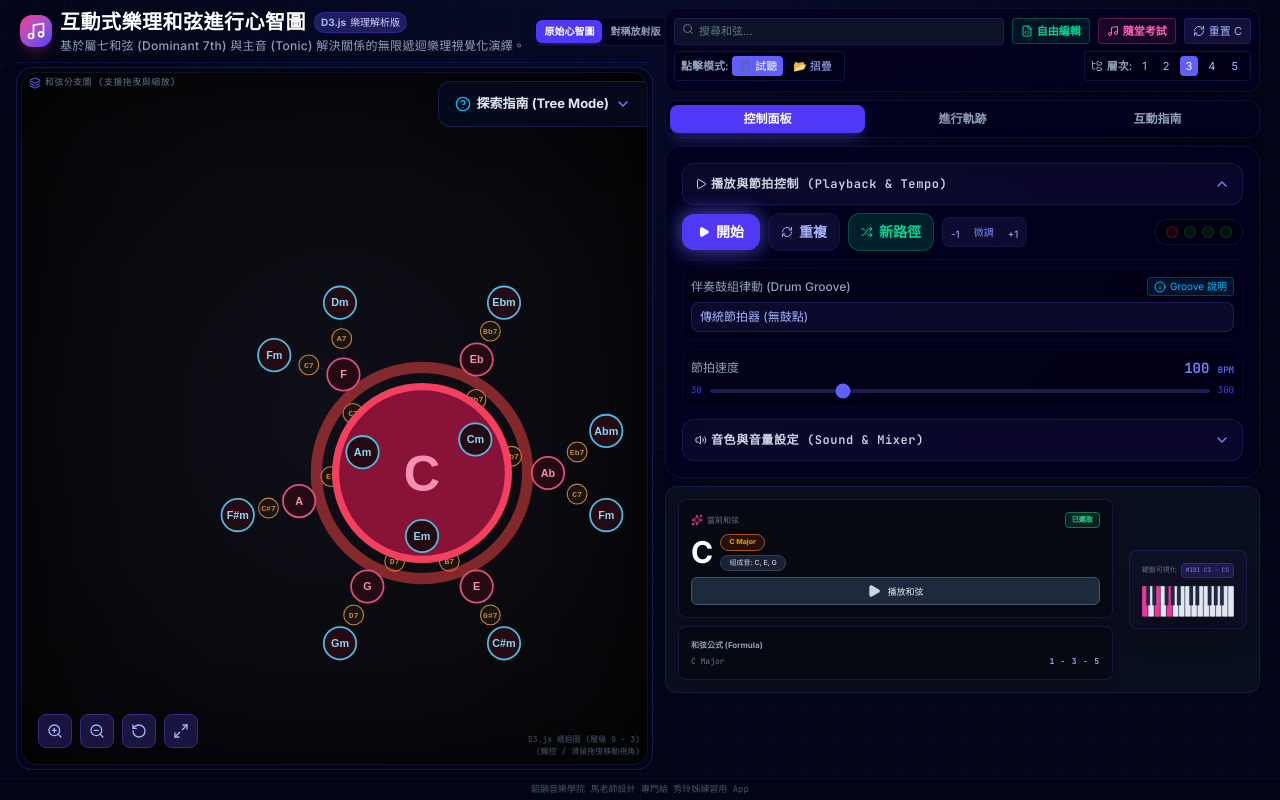
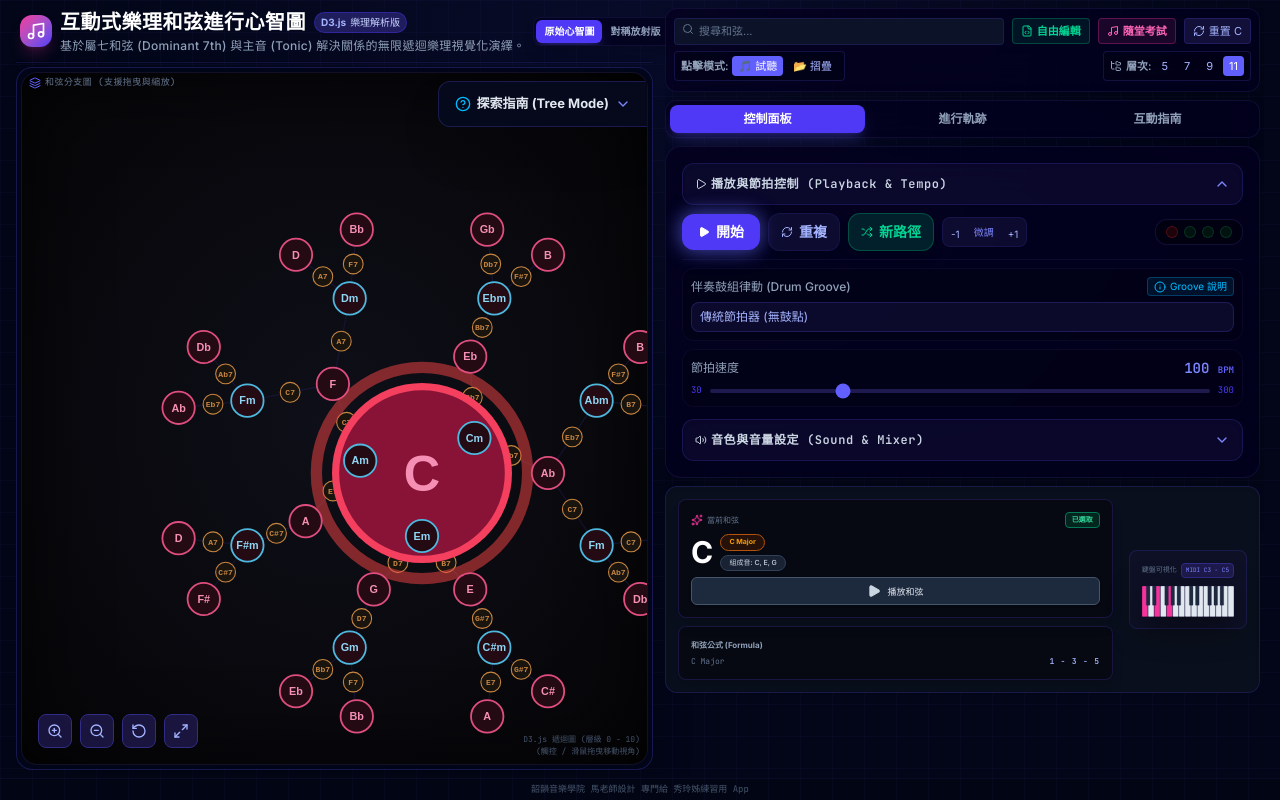
Before and after one commit to AymiMensa/ChordTree, a React (Vite) app: page / in a window 1280 px wide. Built offline with nearby package versions, Linux system fonts and the light colour scheme.

Commit message:
chore: update Variant B chord tree logic and update README

```diff
--- a/src/App.tsx
+++ b/src/App.tsx
@@ -56,8 +56,8 @@ function generateRandomProgression(
 }
 
 export default function App() {
-  const [layers, setLayers] = useState<number>(3);
-  const maxDepth = useMemo(() => layers, [layers]);
+  const [layers, setLayers] = useState<number>(11);
+  const maxDepth = useMemo(() => layers - 1, [layers]);
   const [collapsedNodes, setCollapsedNodes] = useState<Set<string>>(new Set());
   const [interactionMode, setInteractionMode] = useState<"play" | "fold">("play");
   const [activeTab, setActiveTab] = useState<"controls" | "path" | "guide">("controls");
@@ -72,7 +72,8 @@ export default function App() {
 
   const rootTree = useMemo(() => {
     if (treeVariant === "B") return buildChordTreeB(maxDepth);
-    return buildChordTree(maxDepth);
+    // Variant A grows exponentially, so we clamp its depth to prevent performance issues
+    return buildChordTree(Math.min(maxDepth, 4));
   }, [maxDepth, treeVariant]);
 
   const CHORD_NODES = useMemo(() => flattenTree(rootTree), [rootTree]);
@@ -701,7 +702,7 @@ export default function App() {
                 <div className="flex items-center gap-0.5 sm:gap-1 bg-black/20 border border-indigo-900/40 px-1 sm:px-1.5 py-0.5 sm:py-1 rounded text-[9px] sm:text-[11px] text-indigo-300 whitespace-nowrap shrink-0">
                   <FolderTree className="w-2.5 h-2.5 sm:w-3 sm:h-3 hidden sm:block text-slate-400" />
                   <span className="font-semibold text-slate-400">層次:</span>
-                  {[1, 2, 3, 4, 5].map(d => (
+                  {[5, 7, 9, 11].map(d => (
                     <button
                       key={d}
                       onClick={() => {
@@ -710,7 +711,7 @@ export default function App() {
                         handleReset();
                       }}
                       className={`px-1 sm:px-1.5 py-0.5 rounded transition-all ${layers === d ? "bg-indigo-500 text-white shadow-sm" : "hover:bg-indigo-900/60"}`}
-                      title={`切換顯示層數至 ${d}`}
+                      title={`切換顯示層數至 ${d} 層`}
                     >
                       {d}
                     </button>
--- a/src/chordsData.ts
+++ b/src/chordsData.ts
@@ -264,13 +264,8 @@ function getMaj3UpB(note: string) {
   return getNoteB(getIndexB(note) + 4);
 }
 
-/**
- * Builds the symmetrical Variant B chord progression tree.
- * Root -> Dom -> Major/Minor -> Dom -> ...
- */
 export function buildChordTreeB(maxDepth: number = 4): ChordTreeNode {
-  function recurseB(name: string, type: 'major' | 'minor' | 'dominant' | 'Root', depth: number, parentId: string | null, parentPath: string[]): ChordTreeNode {
-    // Map internal type 'Root' to 'major' for rendering, but we keep track logically.
+  function recurseB(name: string, type: 'major' | 'minor' | 'dominant' | 'Root', depth: number, state: string, parentId: string | null, parentPath: string[]): ChordTreeNode {
     const renderType = type === 'Root' ? 'major' : type;
     const currentId = parentId ? `${parentId}-${name}` : `root-${name}`;
     const currentPath = [...parentPath, name];
@@ -287,42 +282,121 @@ export function buildChordTreeB(maxDepth: number = 4): ChordTreeNode {
 
     if (depth >= maxDepth) return node;
 
-    let childrenConfigs: { name: string, t: 'major' | 'minor' | 'dominant' }[] = [];
+    const getMinor = (n: string, interval: number) => getNoteB(getIndexB(n) + interval) + 'm';
+    const getMajor = (n: string, interval: number) => getNoteB(getIndexB(n) + interval);
+    const rootName = name.replace('m', '').replace('7', '');
 
-    if (type === 'Root') {
-      childrenConfigs = [
-        { name: 'E7', t: 'dominant' },
-        { name: 'B7', t: 'dominant' },
-        { name: 'G7', t: 'dominant' }
-      ];
+    if (type === 'Root' || type === 'major' || type === 'minor') {
+        let targets: { name: string, t: 'major' | 'minor', s: string }[] = [];
+
+        switch (state) {
+            case 'ROOT':
+                targets = [
+                    { name: rootName + 'm', t: 'minor', s: 'N' },
+                    { name: getMinor(rootName, 4), t: 'minor', s: 'E' }, // iii
+                    { name: getMajor(rootName, 5), t: 'major', s: 'S' }, // IV
+                    { name: getMinor(rootName, 9), t: 'minor', s: 'W' }  // vi
+                ];
+                break;
+            case 'N':
+                targets = [
+                    { name: getMajor(rootName, 3), t: 'major', s: 'NE_N' }, // III
+                    { name: getMinor(rootName, 5), t: 'minor', s: 'N' },    // iv
+                    { name: getMajor(rootName, 8), t: 'major', s: 'NW' }    // VI
+                ];
+                break;
+            case 'E':
+                targets = [
+                    { name: rootName, t: 'major', s: 'SE_leaf' },           // I
+                    { name: getMinor(rootName, 5), t: 'minor', s: 'E' },    // iv
+                    { name: getMajor(rootName, 3), t: 'major', s: 'NE_E' }  // III
+                ];
+                break;
+            case 'S':
+                targets = [
+                    { name: rootName + 'm', t: 'minor', s: 'SW' },          // Parallel minor
+                    { name: getMajor(rootName, 5), t: 'major', s: 'S' },    // IV
+                    { name: getMinor(rootName, 9), t: 'minor', s: 'SE' }    // vi
+                ];
+                break;
+            case 'W':
+                targets = [
+                    { name: getMajor(rootName, 8), t: 'major', s: 'NW' },   // VI
+                    { name: getMinor(rootName, 5), t: 'minor', s: 'W' },    // iv
+                    { name: rootName, t: 'major', s: 'SW_leaf' }            // I
+                ];
+                break;
+            case 'NE_N':
+                targets = [
+                    { name: getMinor(rootName, 4), t: 'minor', s: 'E' },    // iii
+                    { name: rootName + 'm', t: 'minor', s: 'N' }            // Parallel minor
+                ];
+                break;
+            case 'NE_E':
+                targets = [
+                    { name: rootName + 'm', t: 'minor', s: 'E' },           // Parallel minor
+                    { name: getMinor(rootName, 4), t: 'minor', s: 'N' }     // iii
+                ];
+                break;
+            case 'NW':
+                targets = [
+                    { name: getMinor(rootName, 9), t: 'minor', s: 'N' },    // vi
+                    { name: getMajor(rootName, 5), t: 'major', s: 'W' }     // IV
+                ];
+                break;
+            case 'SW':
+                targets = [
+                    { name: getMajor(rootName, 8), t: 'major', s: 'W' },    // VI
+                    { name: getMinor(rootName, 5), t: 'minor', s: 'SW' },   // iv
+                    { name: rootName, t: 'major', s: 'S' }                  // I
+                ];
+                break;
+            case 'SE':
+                targets = [
+                    { name: getMajor(rootName, 8), t: 'major', s: 'S' },    // VI
+                    { name: getMinor(rootName, 5), t: 'minor', s: 'E' }     // iv
+                ];
+                break;
+            case 'SE_leaf':
+                targets = [
+                    { name: getMinor(rootName, 9), t: 'minor', s: 'SE_next' } // vi
+                ];
+                break;
+            case 'SW_leaf':
+                targets = [
+                    { name: getMinor(rootName, 4), t: 'minor', s: 'SW_next' } // iii
+                ];
+                break;
+            default:
+                // Generic fallback for very deep layers to prevent stopping
+                if (type === 'minor') {
+                    targets = [
+                        { name: getMajor(rootName, 3), t: 'major', s: 'generic_M' },
+                        { name: getMinor(rootName, 5), t: 'minor', s: 'generic_m' }
+                    ];
+                } else {
+                    targets = [
+                        { name: getMinor(rootName, 9), t: 'minor', s: 'generic_m' },
+                        { name: getMajor(rootName, 5), t: 'major', s: 'generic_M' }
+                    ];
+                }
+                break;
+        }
+
+        node.children = targets.map(t => {
+            const domName = getDominant(t.name);
+            return recurseB(domName, 'dominant', depth + 1, JSON.stringify(t), currentId, currentPath);
+        });
+
     } else if (type === 'dominant') {
-      const rootNote = name.replace('7', '');
-      const resMaj = getP5DownB(rootNote);
-      const resMin = resMaj + 'm';
-      childrenConfigs = [
-        { name: resMaj, t: 'major' },
-        { name: resMin, t: 'minor' }
-      ];
-    } else if (type === 'minor') {
-      const rootNote = name.replace('m', '');
-      const m3Note = getM3UpB(rootNote);
-      const dom1 = m3Note + '7';
-      const dom2 = rootNote + '7';
-      childrenConfigs = [
-        { name: dom1, t: 'dominant' },
-        { name: dom2, t: 'dominant' }
-      ];
-    } else if (type === 'major') {
-      const M3Note = getMaj3UpB(name);
-      const dom = M3Note + '7';
-      childrenConfigs = [
-        { name: dom, t: 'dominant' }
-      ];
+        const target = JSON.parse(state);
+        node.children = [
+            recurseB(target.name, target.t, depth + 1, target.s, currentId, currentPath)
+        ];
     }
 
-    node.children = childrenConfigs.map(c => recurseB(c.name, c.t, depth + 1, currentId, currentPath));
     return node;
   }
 
-  return recurseB('C', 'Root', 0, null, []);
+  return recurseB('C', 'Root', 0, 'ROOT', null, []);
 }
```
Also changed, not shown: 1 other file (tests, documents, lock files or other folders).
